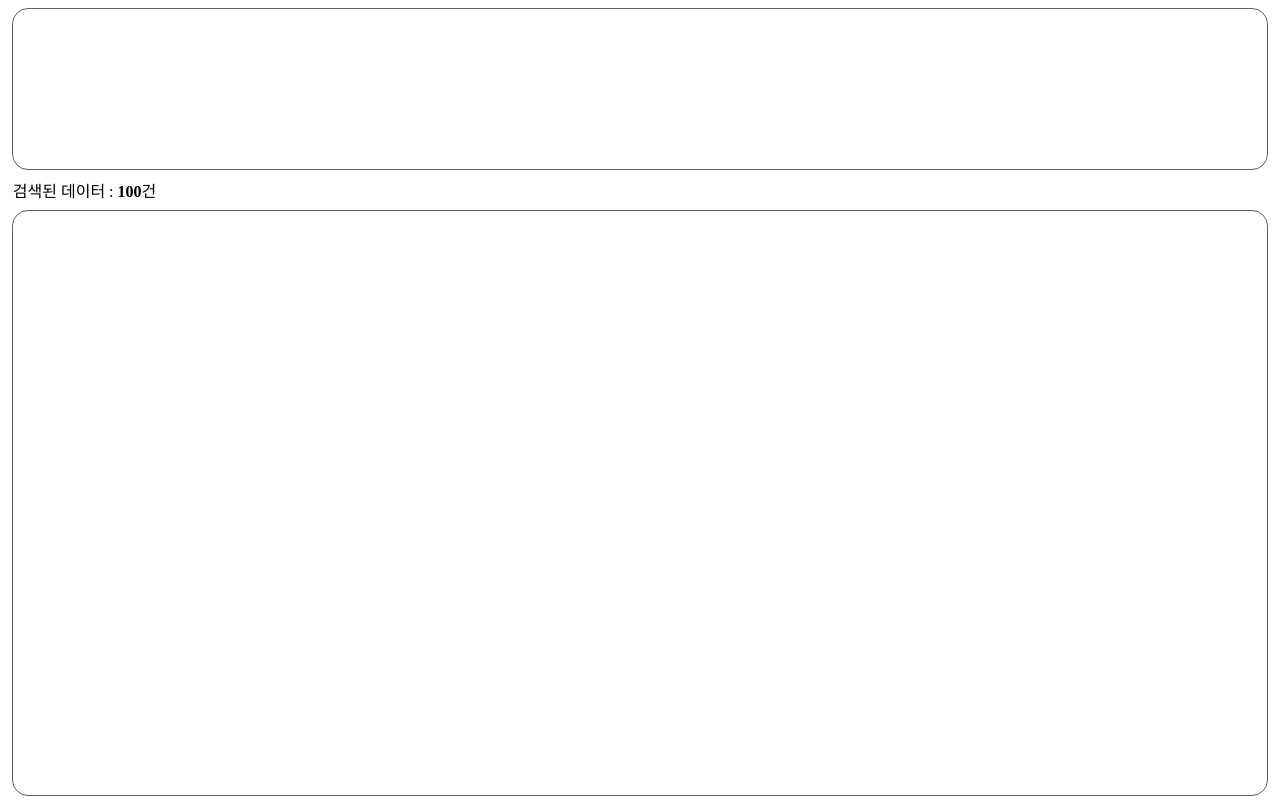
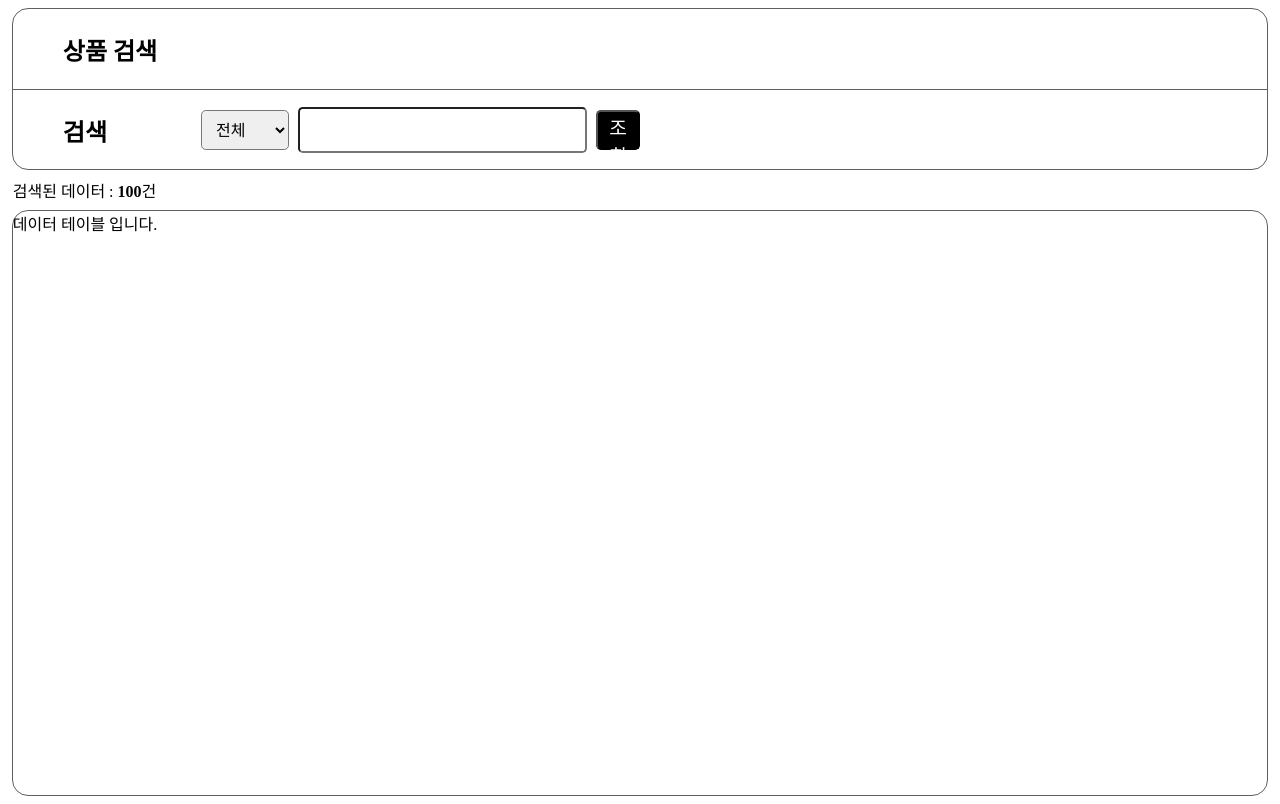
Before and after one commit to ywoo12321/BlockOdyssey, a React (Create React App) app in the folder shopping-admin/: page / in a window 1280 px wide. Built offline with nearby package versions, Linux system fonts and the light colour scheme.

Commit message:
feat: TopSection UI 구현 및 BottomSection Component 생성

```diff
--- a/shopping-admin/src/App.css
+++ b/shopping-admin/src/App.css
@@ -8,6 +8,63 @@
   height: 20vh;
   border: 1px solid #5f5f5f;
   border-radius: 1rem;
+  display: flex;
+  flex-direction: column;
+  justify-content: space-around;
+}
+.topHead {
+  width: 100%;
+  height: 50%;
+  border-bottom: 1px solid #5f5f5f;
+  display: flex;
+  align-items: center;
+}
+.topHead > p {
+  font-size: 1.5rem;
+  font-weight: bold;
+  margin-left: 50px;
+}
+.topBottom {
+  width: 50%;
+  height: 50%;
+  display: flex;
+  justify-content: space-between;
+  align-items: center;
+}
+.topBottom > p {
+  font-size: 1.5rem;
+  font-weight: bold;
+  margin-left: 50px;
+}
+.inputBox {
+  width: 70%;
+  height: 100%;
+  display: flex;
+  justify-content: space-between;
+  align-items: center;
+}
+.inputBox > select {
+  border-radius: 0.3rem;
+  width: 20%;
+  height: 50%;
+  font-size: 1rem;
+  padding-left: 10px;
+}
+.inputBox > input {
+  border-radius: 0.3rem;
+  width: 60%;
+  height: 50%;
+  font-size: 1rem;
+  padding-left: 20px;
+}
+.inputBox > button {
+  border-radius: 0.3rem;
+  width: 10%;
+  height: 50%;
+  background-color: black;
+  color: white;
+  font-size: 1rem;
+  font-size: 1.2rem;
 }
 .middle {
   width: 98vw;
--- a/shopping-admin/src/App.js
+++ b/shopping-admin/src/App.js
@@ -1,4 +1,5 @@
 import React, { useState } from "react";
+import DataTable from "./components/DataTable";
 import "./App.css";
 const App = (props) => {
   const selectList = ["전체", "상품명", "브랜드", "상품내용"];
@@ -8,7 +9,25 @@ const App = (props) => {
   };
   return (
     <div className="App">
-      <section className="top"></section>
+      <section className="top">
+        <div className="topHead">
+          <p>상품 검색</p>
+        </div>
+        <div className="topBottom">
+          <p>검색</p>
+          <div className="inputBox">
+            <select className="select" onChange={handleSelect} value={Selected}>
+              {selectList.map((item) => (
+                <option value={item} key={item}>
+                  {item}
+                </option>
+              ))}
+            </select>
+            <input />
+            <button>조회</button>
+          </div>
+        </div>
+      </section>
       <section className="middle">
         <div className="numberData">
           <p>
@@ -16,7 +35,9 @@ const App = (props) => {
           </p>
         </div>
       </section>
-      <section className="bottom"></section>
+      <section className="bottom">
+        <DataTable />
+      </section>
     </div>
   );
 };
--- /dev/null
+++ b/shopping-admin/src/components/DataTable.js
@@ -0,0 +1,5 @@
+import React from "react";
+const DataTable = () => {
+  return <div>데이터 테이블 입니다.</div>;
+};
+export default DataTable;
```
